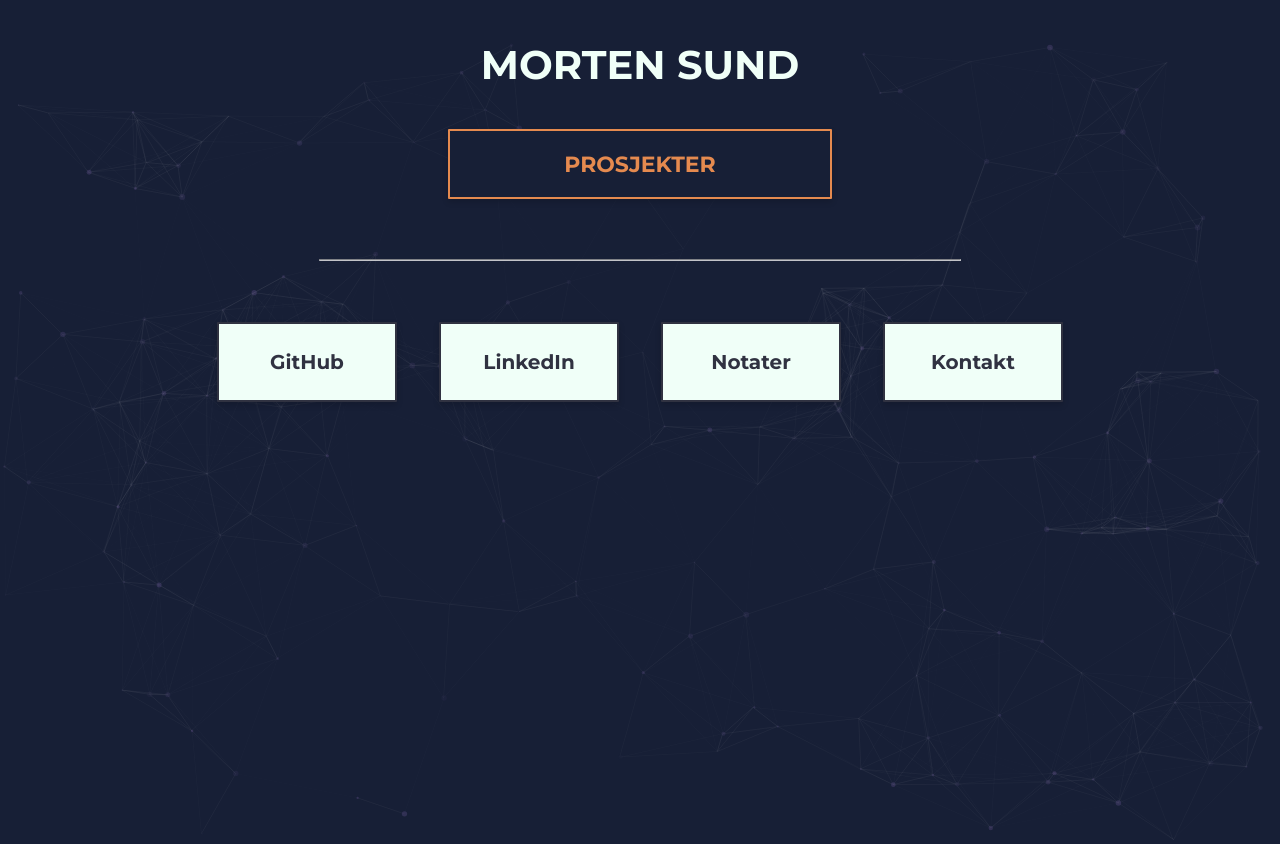
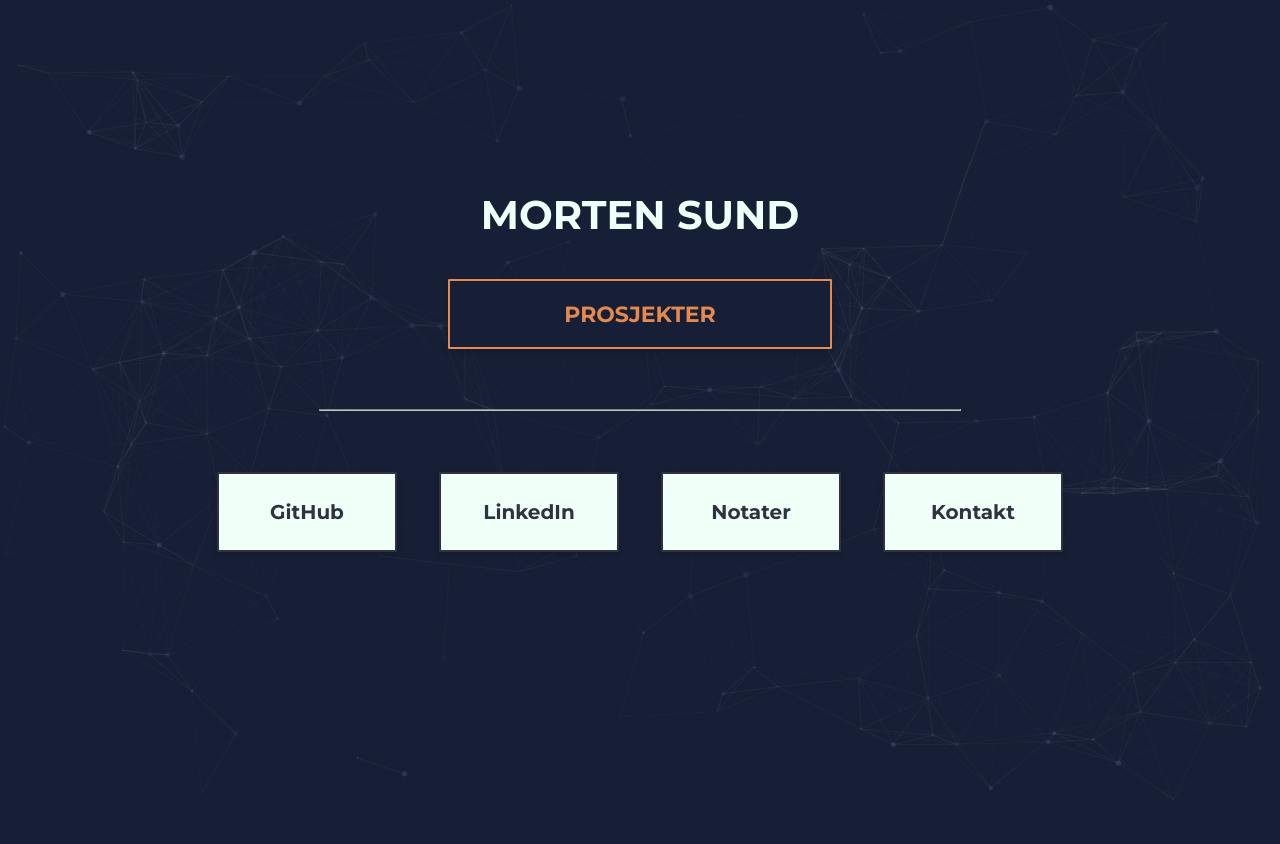
Before and after one commit to mrtnsund/Portfolio, a plain HTML site: page index.html in a window 1280 px wide. After the commit the page ends 804 px from the top, so only its background shows below. Drawn offline with nearby package versions, Linux system fonts and the light colour scheme.

Commit message:
endret farger

```diff
--- a/style.css
+++ b/style.css
@@ -1,21 +1,26 @@
-body {
+
+body,html {
     padding: 0;
     margin: 0;
     width: 100%;
+    height: 100%;
     font-family: 'Montserrat', sans-serif;
     box-sizing: border-box;
     text-align: center;
     background-color: #171F36;
     color: #F0FFF8;
+    overflow: hidden;
 }
 a {
     color: inherit;
 }
 
 #headerTekst {
+    padding-top: 150px;
     text-transform: uppercase;
     font-size: 40px;
     font-weight: bold;
+    color: #F0FFF8;
 }
 .innholdProsjekter {
     margin: 0 auto;
@@ -67,7 +72,7 @@ a {
 }
 .lenke:hover{
     border: 7px solid rgb(48, 50, 65);
-    transition: border 0.5s;
+    transition: border 0.3s;
 }
 .lenke i {
     font-size: 50px;
```
